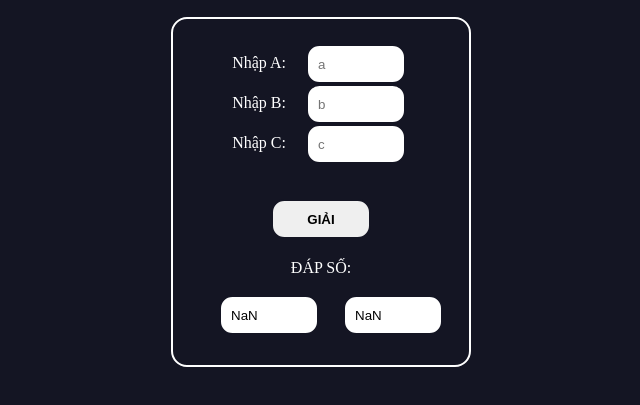
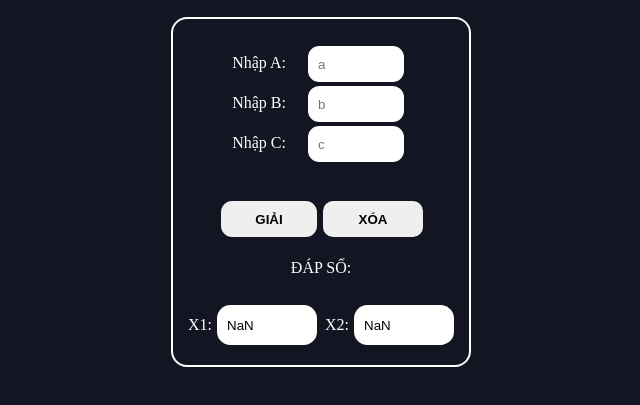
Before and after one commit to HungVN-Code/Giai_pt_bac2, a plain HTML site: page index.html in a window 1280 px wide. Both pictures are taken after a click on the button "GIẢI". Shown: the part 167-572 px from the top of the page, without its empty margins (319-959 px from the left). Drawn offline with Linux system fonts and the light colour scheme.

Commit message:
Giai_pt_bac2

```diff
--- a/index.html
+++ b/index.html
@@ -30,11 +30,26 @@
                 </div>
 
                 <input class="prize" type="button" value="GIẢI" onClick="giai(this.form)">
+                <button class="btn">
+                    <a href="./index.html">
+                        <p>XÓA</p>
+                    </a>
+                </button>
 
                 <br><span>Đáp số:</span><br>
 
-                <br><input type="text" name="x" placeholder="X1">
-                <input type="text" name="y" placeholder="X2"><br>
+                <br>
+                <div class="result">
+                    <div class="box">
+                        <p>X1:</p>
+                        <input type="text" name="x" placeholder="X1">
+                    </div>
+
+                    <div class="box">
+                        <p>X2:</p>
+                        <input type="text" name="y" placeholder="X2">
+                    </div>
+                </div>
             </center>
         </form>
     </div>
--- a/main.js
+++ b/main.js
@@ -1,26 +1,28 @@
 // tính phương trình bậc 2
 // ax2+bx+c=0
 
-function giai(form){
-    var x1,x2;
-    var x,y,z,delta;
-    x= parseInt(form.a.value);
-    y= parseInt(form.b.value);
-    z= parseInt(form.c.value);
-    delta=(y*y-4*x*z)
-    if(delta ==0){
-     alert("phuong trinh co nghiem kep");
-     x1=-y/(2*x) ;
-     x2=-y/(2*x);
-     form.x.value=eval(x1);
-     form.y.value=eval(x2);
-    }else if(delta<0){
-        alert("phuong trinh vo nghiem");
+function giai(form) {
+    var x1, x2;
+    var x, y, z, delta;
+
+    x = parseInt(form.a.value);
+    y = parseInt(form.b.value);
+    z = parseInt(form.c.value);
+
+    delta = (y * y - 4 * x  *z)
+    if (delta ==0) {
+        alert("Phương trình có nghiệm kép!");
+        x1 = -y / (2 * x);
+        x2 = -y / (2 * x);
+        form.x.value = eval(x1);
+        form.y.value = eval(x2);
+    }else if (delta < 0) {
+        alert("Phương trình vô nghiệm!");
     }else{
-        alert("phuong trinh co hai nghiem");
-        x1=(-y-Math.sqrt(delta))/(2*x);
-        x2=(-y+Math.sqrt(delta))/(2*x);
-        form.x.value=eval(x1);
-        form.y.value=eval(x2);
+        alert("Phương trình có hai nghiệm phân biệt!");
+        x1 = (-y - Math.sqrt(delta)) / (2 * x);
+        x2 = (-y + Math.sqrt(delta)) / (2 * x);
+        form.x.value = eval(x1);
+        form.y.value = eval(x2);
     }
 }
--- a/style.css
+++ b/style.css
@@ -2,6 +2,8 @@
   margin: 0;
   padding: 0;
   box-sizing: border-box;
+  list-style: none;
+  text-decoration: none;
 }
 body {
   background: #141523;
@@ -53,6 +55,23 @@ input {
   outline: none;
   padding: 10px;
 }
+.btn {
+  width: 100px;
+  height: 36px;
+  border-radius: 10px;
+  outline: none;
+  border: none;
+}
+.btn:hover {
+  border: 2px solid #ee4300;
+  background: #ee4300;
+}
+.btn a p {
+  list-style: none;
+  text-decoration: none;
+  color: #000;
+  font-weight: 700;
+}
 .prize {
   margin: 20px 0;
   cursor: pointer;
@@ -67,8 +86,30 @@ span {
   text-transform: uppercase;
 }
 
+.result {
+  width: 100%;
+  height: 60px;
+  display: flex;
+  justify-content: space-between;
+  padding: 0 15px;
+}
+
+.box {
+  display: flex;
+  line-height: 60px;
+}
+.box p {
+  color: #fff;
+}
+.box input {
+  margin-top: 10px;
+  margin-left: 5px;
+  outline: none;
+  border: none;
+}
+
 @media screen and (max-width: 375px) {
   h1 {
-    margin-top: 60px;
+    margin-top: 50px;
   }
 }
```
